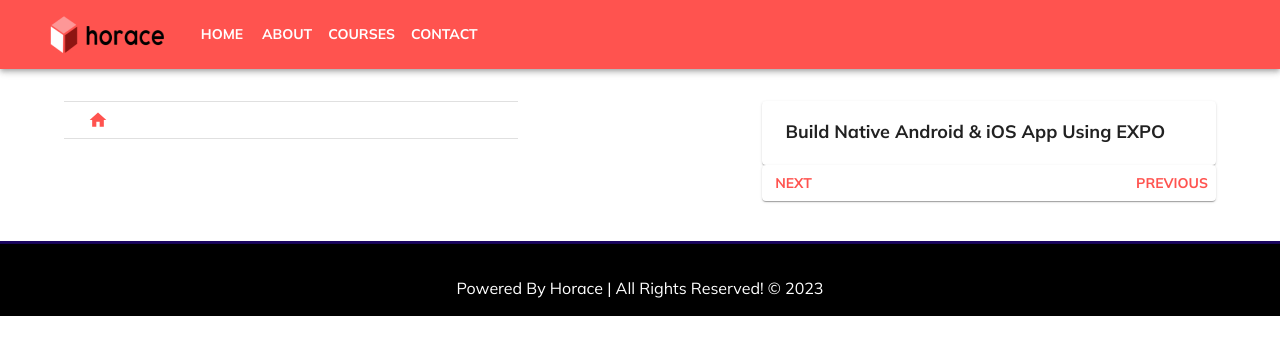
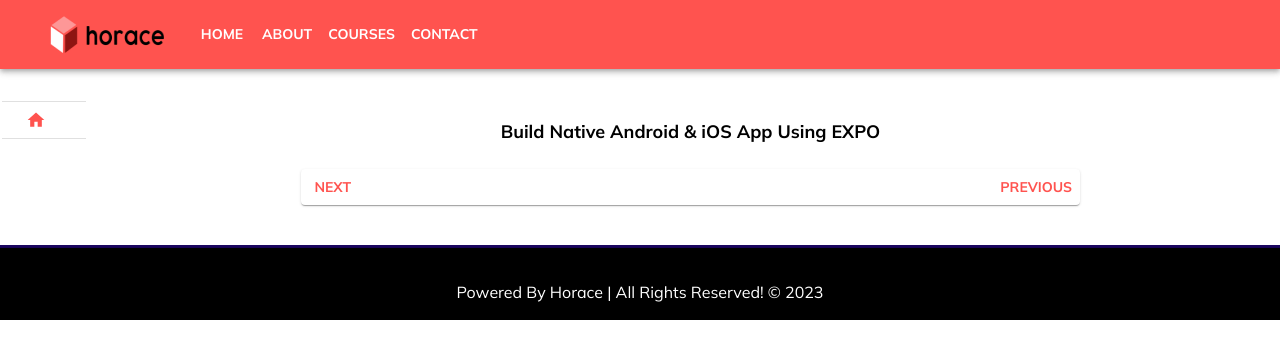
Before and after one commit to babaphemy/horace-lms, a Next.js app: page /course/classroom in a window 1280 px wide. Shown: the top 358 px of the page. Built offline with nearby package versions, Linux system fonts and the light colour scheme; a web font is replaced by a local one.

Commit message:
correct classroom design

```diff
--- a/components/DashboardHoc.tsx
+++ b/components/DashboardHoc.tsx
@@ -16,13 +16,20 @@ const DashboardHoc = ({ isClass, children, courseName, curriculum }: Props) => {
     <div>
       <DashboardHeader />
 
-      <Box display="flex" mx={8}>
-        <Curriculumb
-          isClass={isClass}
-          courseName={courseName}
-          curriculum={curriculum}
-        />
-        <div className="w-2/3 ml-4">{children}</div>
+      <Box
+        sx={{
+          display: 'flex',
+          margin: '2px 5px 0 2px',
+        }}
+      >
+        <div className="">
+          <Curriculumb
+            isClass={isClass}
+            courseName={courseName}
+            curriculum={curriculum}
+          />
+        </div>
+        <div className="flex-1 ml-4">{children}</div>
       </Box>
 
       <FooterLte />
--- a/components/courses/Curriculumb.tsx
+++ b/components/courses/Curriculumb.tsx
@@ -47,7 +47,7 @@ interface Props {
   courseName?: string;
 }
 const Curriculumb: React.FC<Props> = (props: Props): ReactElement => {
-  const { curriculum, courseName } = props;
+  const { curriculum, courseName, isClass } = props;
   const [selected, setSel] = React.useState<number>(0);
   const dispatch = useContext(AppDpx);
   const doSel = (id: number) => {
@@ -58,7 +58,10 @@ const Curriculumb: React.FC<Props> = (props: Props): ReactElement => {
   };
   return (
     <Box className="flex w-full">
-      <Paper elevation={0} className="w-full xl:w-2/3 mr-5">
+      <Paper
+        elevation={0}
+        className={`w-full  ${isClass ? 'mr-1' : 'mr-5 xl:w-2/3'}`}
+      >
         <FireNav disablePadding>
           <Divider />
           <ListItem component="div" disablePadding>
--- a/components/layout/Coursebar.tsx
+++ b/components/layout/Coursebar.tsx
@@ -1,15 +1,15 @@
 import React from 'react';
-import { Paper, Toolbar, Typography } from '@mui/material';
+import { Box, Toolbar, Typography } from '@mui/material';
 
 const Coursebar = () => {
   return (
-    <Paper className="flex flex-auto w-full shadow rounded-2xl overflow-hidden">
-      <Toolbar className="w-full">
+    <Box className="flex flex-auto w-full text-center rounded-2xl overflow-hidden">
+      <Toolbar className="w-full mb-1">
         <Typography variant="h6" component="div" sx={{ flexGrow: 1 }}>
           Build Native Android & iOS App Using EXPO
         </Typography>
       </Toolbar>
-    </Paper>
+    </Box>
   );
 };
 
--- a/pages/course/classroom.tsx
+++ b/pages/course/classroom.tsx
@@ -17,8 +17,16 @@ const Classroom = () => {
       curriculum={course?.curriculum}
       courseName={course?.courseName}
     >
+      <Box
+        sx={{
+          display: 'flex',
+          flexDirection: 'column',
+          alignItems: 'center',
+          justifyContent: 'center',
+        }}
+      >
         <Coursebar />
-      <Paper className="w-full">
+        <Paper className="w-full md:w-2/3">
           {current?.type === 'lecture' && (
             <div className="w-fit">
               <ReactPlayer
@@ -34,6 +42,7 @@ const Classroom = () => {
             <Button>Previous</Button>
           </Box>
         </Paper>
+      </Box>
     </DashboardHoc>
   );
 };
```
Lines whose indentation alone changed are shown as unchanged.
